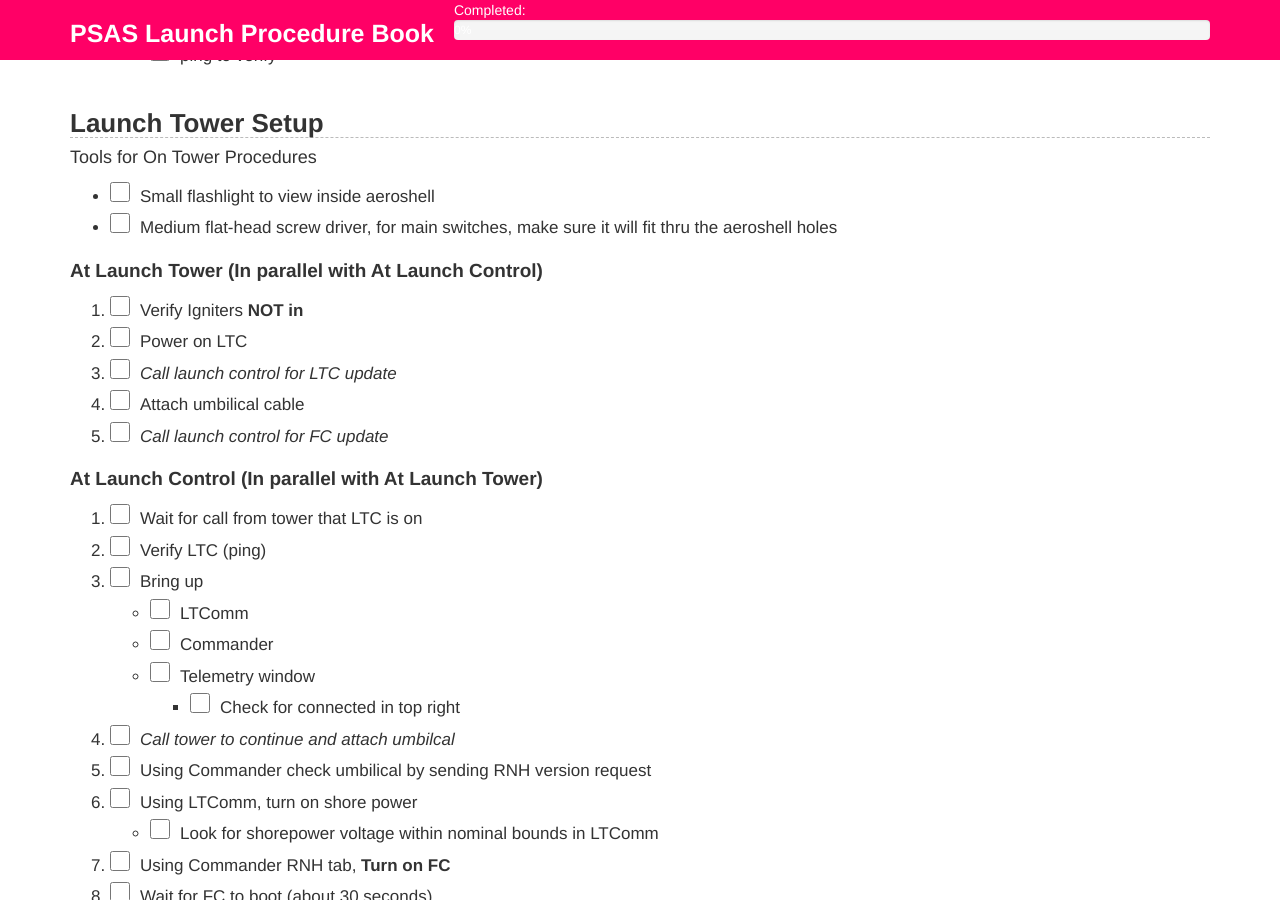
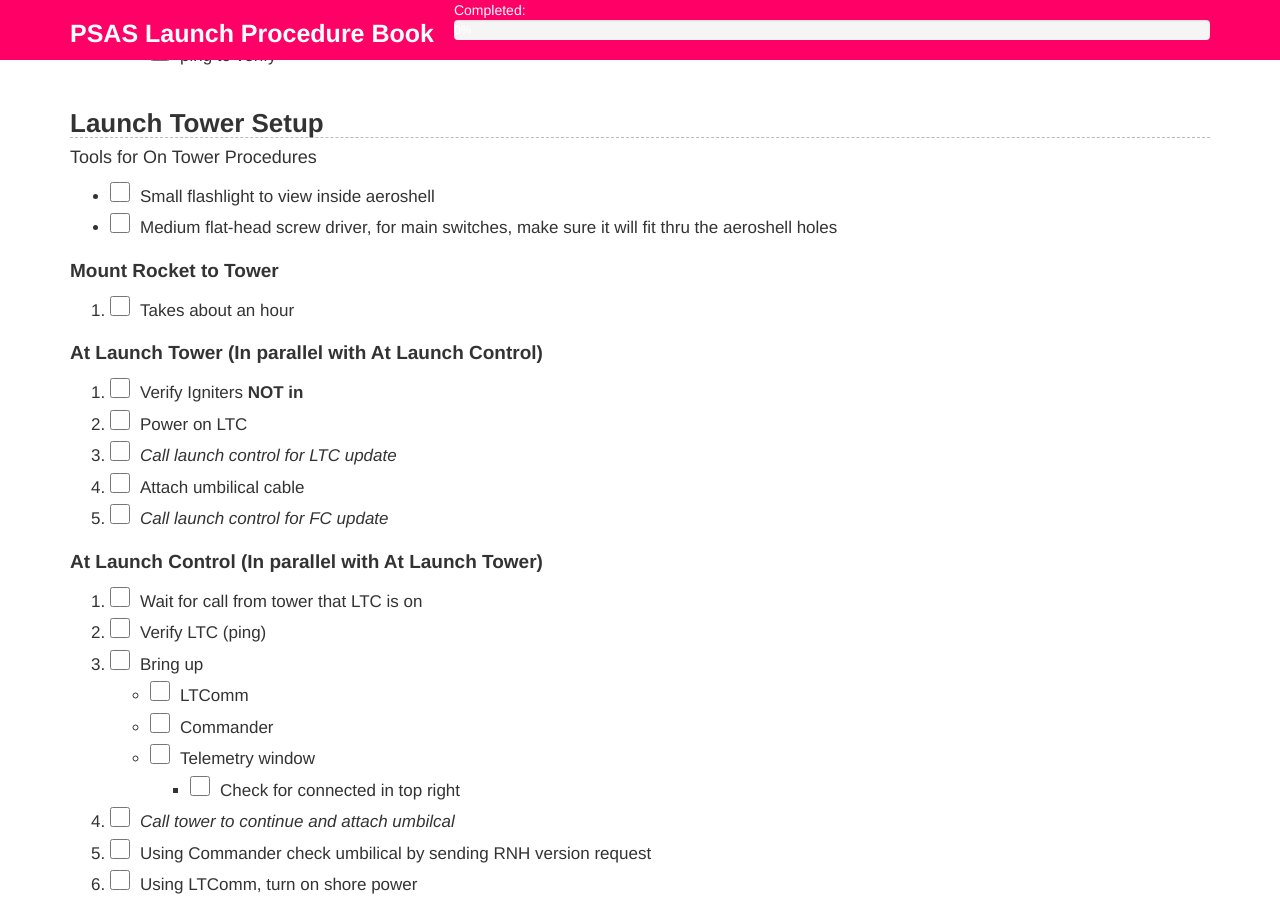
Before and after one commit to psas/procedure-book, a Jekyll site: the page built from 05-PreLaunch.markdown, in a window 1280 px wide and 900 px high, scrolled down 363 px. Built offline with Jekyll 4.4.1, drawn with Linux system fonts in a browser that asks for light colours.

Commit message:
Added time estimate to how long it takes to mount rocket to tower

```diff
--- a/05-PreLaunch.markdown
+++ b/05-PreLaunch.markdown
@@ -23,6 +23,10 @@
 
  - Small flashlight to view inside aeroshell
  - Medium flat-head screw driver, for main switches, make sure it will fit thru the aeroshell holes
+
+
+### Mount Rocket to Tower
+ 1. Takes about an hour
 
 ### At Launch Tower  (In parallel  with At Launch Control)
  1. Verify Igniters **NOT in**
```
